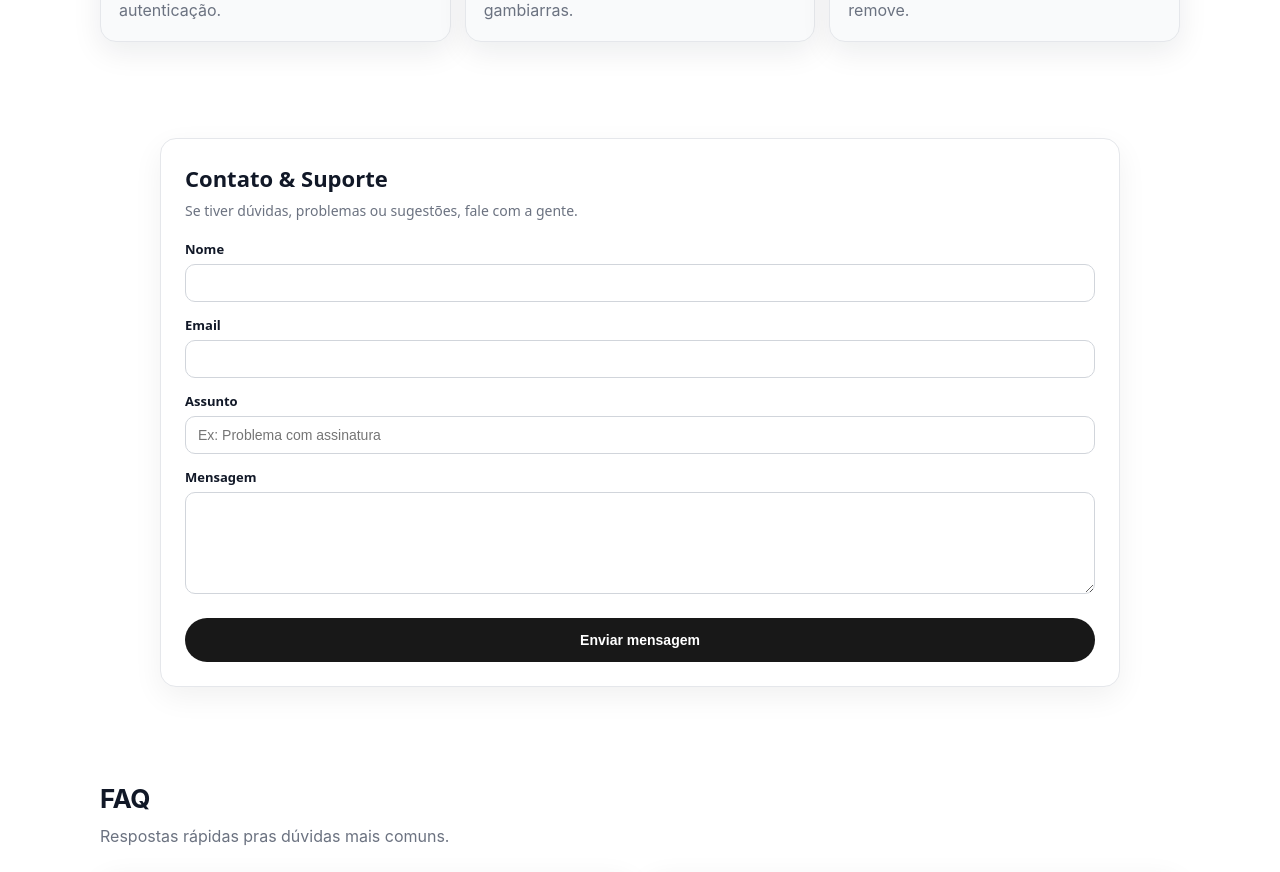
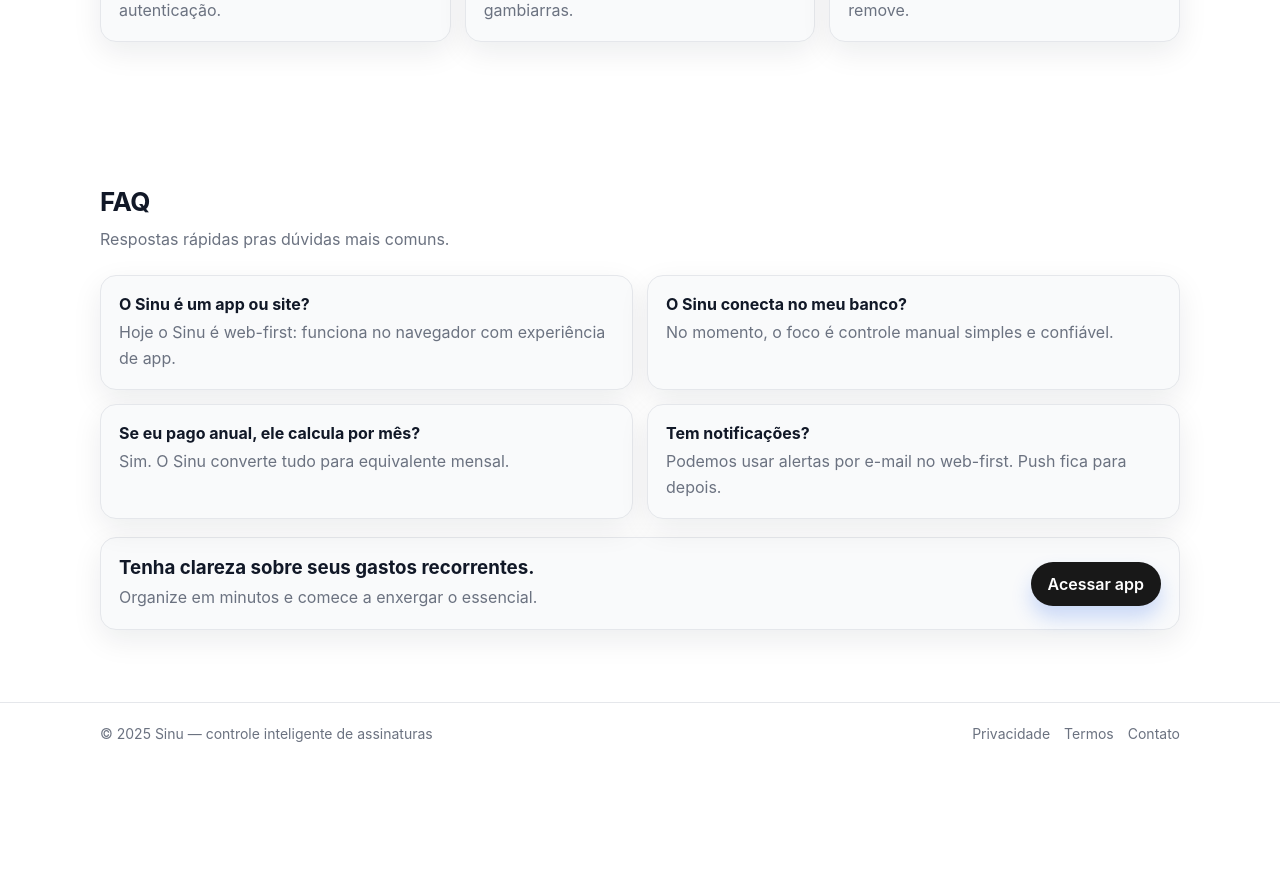
Before and after one commit to Felipe-FCampos/sinu-institucional, a React (Vite) app: page / in a window 1280 px wide. Shown: the part 1680-2552 px from the top of the page. After the commit the page ends 2444 px from the top, so only its background shows below. Built offline with nearby package versions, Linux system fonts and the light colour scheme.

Commit message:
fix: removed contact form

```diff
--- a/src/pages/Home.tsx
+++ b/src/pages/Home.tsx
@@ -4,7 +4,7 @@ import Resources from '../components/resources'
 import Workflow from '../components/workflow'
 import Security from '../components/security'
 import Faq from '../components/faq'
-import SupportForm from '../components/contact'
+//import SupportForm from '../components/contact'
 
 function Home() {
 
@@ -19,7 +19,7 @@ function Home() {
 
         <Security />
 
-        <SupportForm />
+        {/* <SupportForm /> */}
 
         <Faq />
       </main>
--- a/src/pages/Privacy.tsx
+++ b/src/pages/Privacy.tsx
@@ -1,4 +1,4 @@
-import SupportForm from "../components/contact";
+//import SupportForm from "../components/contact";
 import Faq from "../components/faq";
 import PrivacyPolicy from "../components/Privacy";
 
@@ -10,7 +10,7 @@ export default function PrivacyPolicyPage() {
                 contactEmail="sinu.app.br@gmail.com"
                 lastUpdated="22/12/2025"
             />
-            <SupportForm />
+            {/* <SupportForm /> */}
 
             <Faq />
         </>
```
